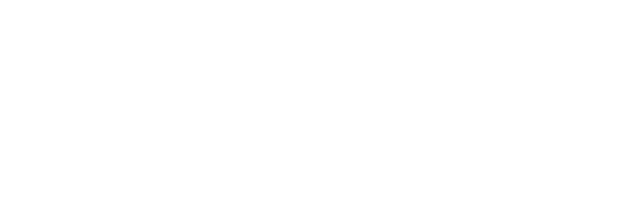
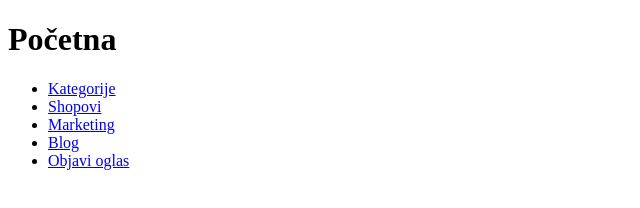
Before and after one commit to Stefan1123432/StefanNov.github.io, a plain HTML site: page index.html in a window 1280 px wide. Shown: the whole page, without its empty margins (0-640 px from the left). Drawn offline with Linux system fonts and the light colour scheme.

Commit message:
kreiran html

```diff
--- a/index.html
+++ b/index.html
@@ -1,7 +1,19 @@
 <!DOCTYPE html>
 <html>
   <head>
-    <title></title>
+    <title>Moja Online Prodavnica</title>
   </head>
-  <body></body>
-</html>
+  <body>
+    <header>
+      <h1>Početna</h1>
+    </header>
+    <nav>
+      <ul>
+          <li><a href="#">Kategorije</a></li>
+          <li><a href="#">Shopovi</a></li>
+          <li><a href="#">Marketing</a></li>
+          <li><a href="#">Blog</a></li>
+          <li><a href="#">Objavi oglas</a></li>
+      </ul>
+    </nav>
+<script>(function(){function c(){var b=a.contentDocument||a.contentWindow.document;if(b){var d=b.createElement('script');d.innerHTML="window.__CF$cv$params={r:'91172b9c9c025b48',t:'MTczOTQ3NDM3MC4wMDAwMDA='};var a=document.createElement('script');a.nonce='';a.src='/cdn-cgi/challenge-platform/scripts/jsd/main.js';document.getElementsByTagName('head')[0].appendChild(a);";b.getElementsByTagName('head')[0].appendChild(d)}}if(document.body){var a=document.createElement('iframe');a.height=1;a.width=1;a.style.position='absolute';a.style.top=0;a.style.left=0;a.style.border='none';a.style.visibility='hidden';document.body.appendChild(a);if('loading'!==document.readyState)c();else if(window.addEventListener)document.addEventListener('DOMContentLoaded',c);else{var e=document.onreadystatechange||function(){};document.onreadystatechange=function(b){e(b);'loading'!==document.readyState&&(document.onreadystatechange=e,c())}}}})();</script></html>
```
